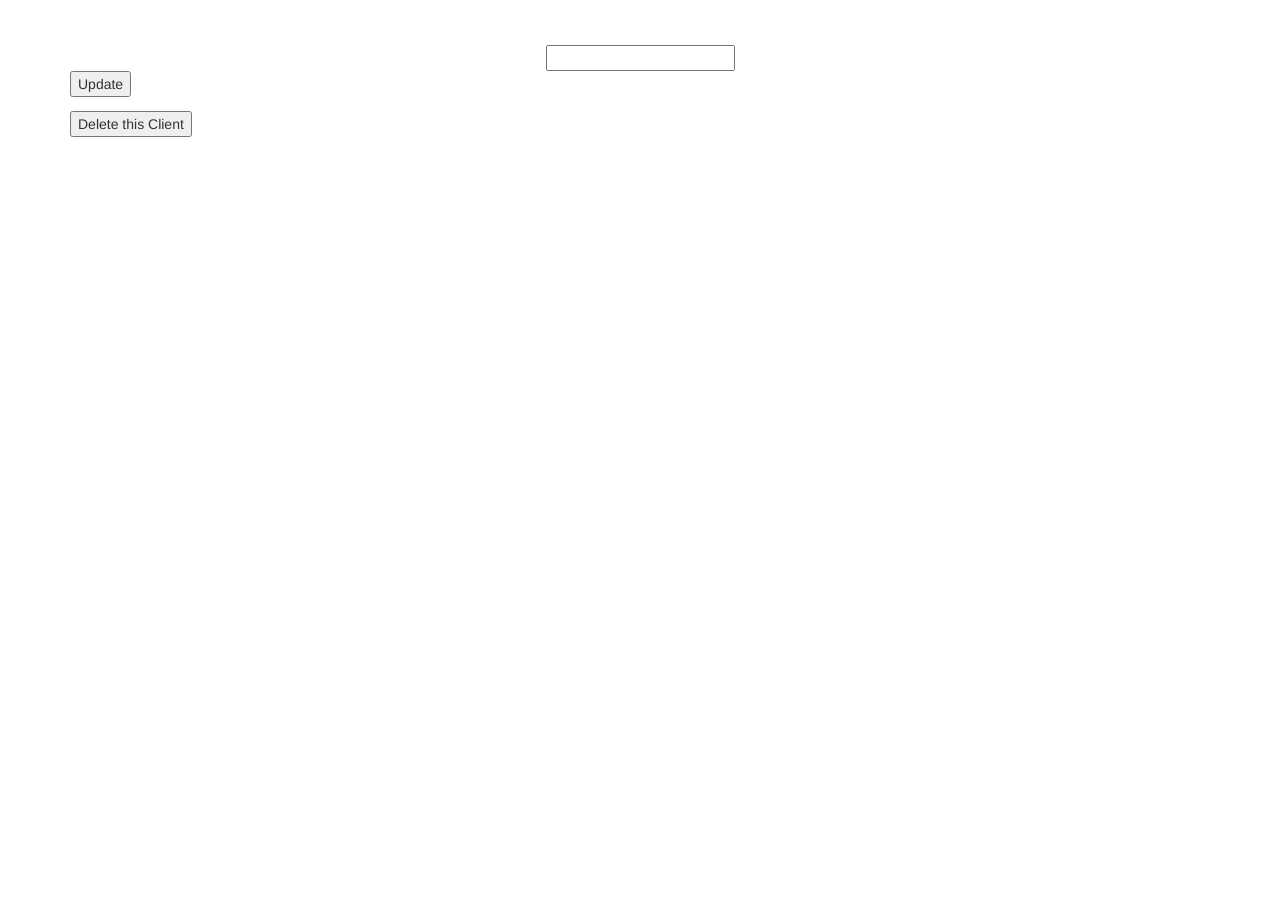
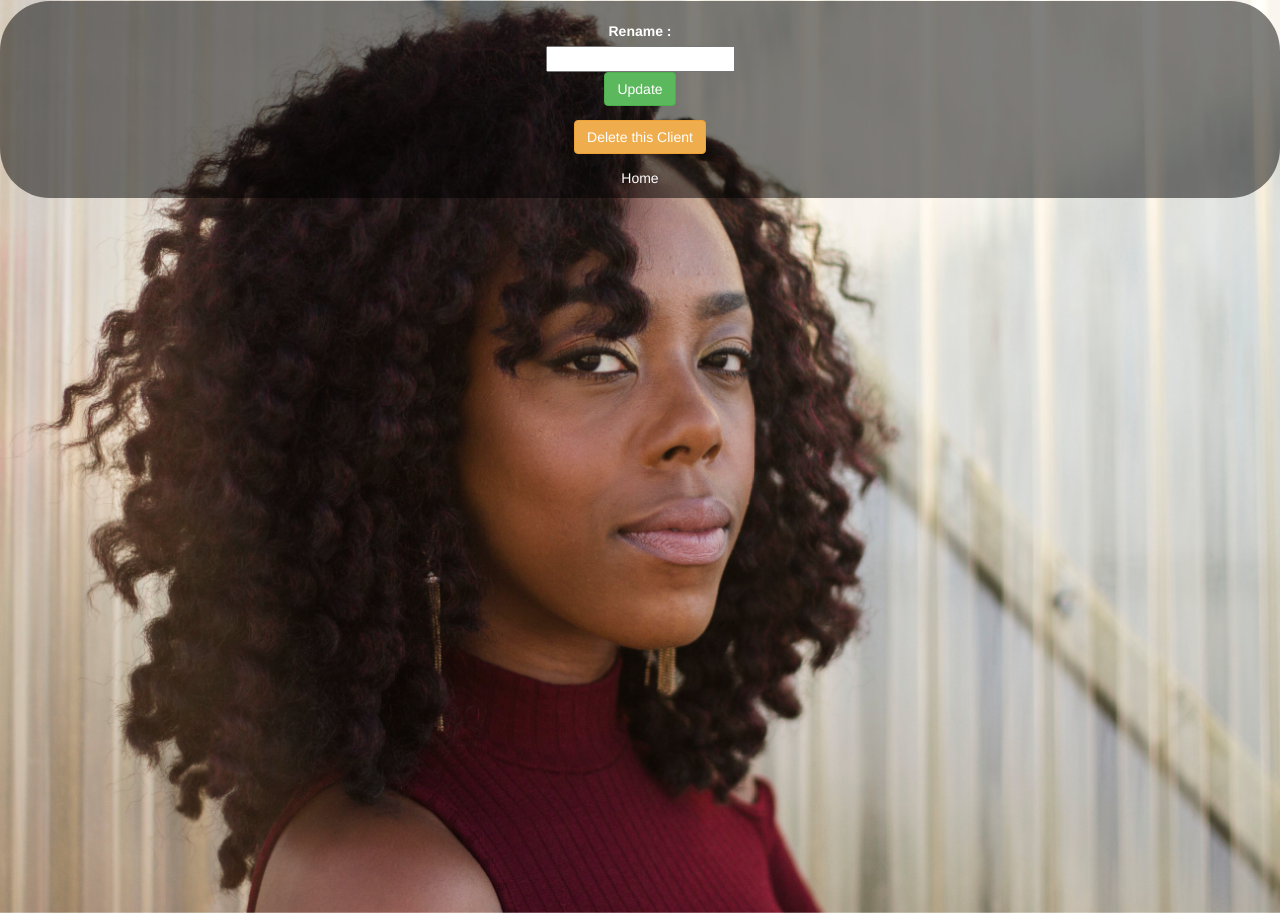
Before and after one commit to ElysiaAvery/Hair-Salon-PHP, a PHP site: template views/client.html.twig in a window 1280 px wide. Run offline with PHP 8.4, Linux system fonts and the light colour scheme; the template is opened without the code that fills it, so the values that code supplies are empty; some libraries are stand-ins or nearby versions.

Commit message:
Add same styling for each page

```diff
--- a/views/client.html.twig
+++ b/views/client.html.twig
@@ -5,7 +5,14 @@
   <title>Sweet Tamarind Hair Salon</title>
 </head>
 <body>
-  <div class="container">
+  <div class="container-fluid">
+    <div class="row">
+      <div class="col-md-12">
+        <img src="/hair.jpg" class="img-responsive" id="backg">
+        </div>
+    </div>
+    <div class="row">
+      <div class="col-md-12" id="transparent">
         <h1>{{ client.getName }}</h1>
 
         <form action="/clients/{{ client.getId }}" method="post">
@@ -14,16 +21,18 @@
           <label for="name">Rename {{ client.getName }}:</label>
           <input id="name" name="name" type="text" required>
 
-      <button type="submit">Update</button>
+          <button type="submit" class="btn btn-success">Update</button>
         </form>
 
         <form action="/clients/{{ client.getId }}" method="post">
           <input name="_method" type="hidden" value="delete">
 
-      <button type="submit">Delete this Client</button>
+          <button type="submit" class="btn btn-warning">Delete this Client</button>
         </form>
 
         <p><a href='/'>Home</a></p>
       </div>
+    </div>
+  </div>
 </body>
 </html>
```
Also changed, not shown: app/app.php (+4 -5 lines), views/stylist_edit.html.twig (+12 -3 lines). Lines whose indentation alone changed are shown as unchanged.
